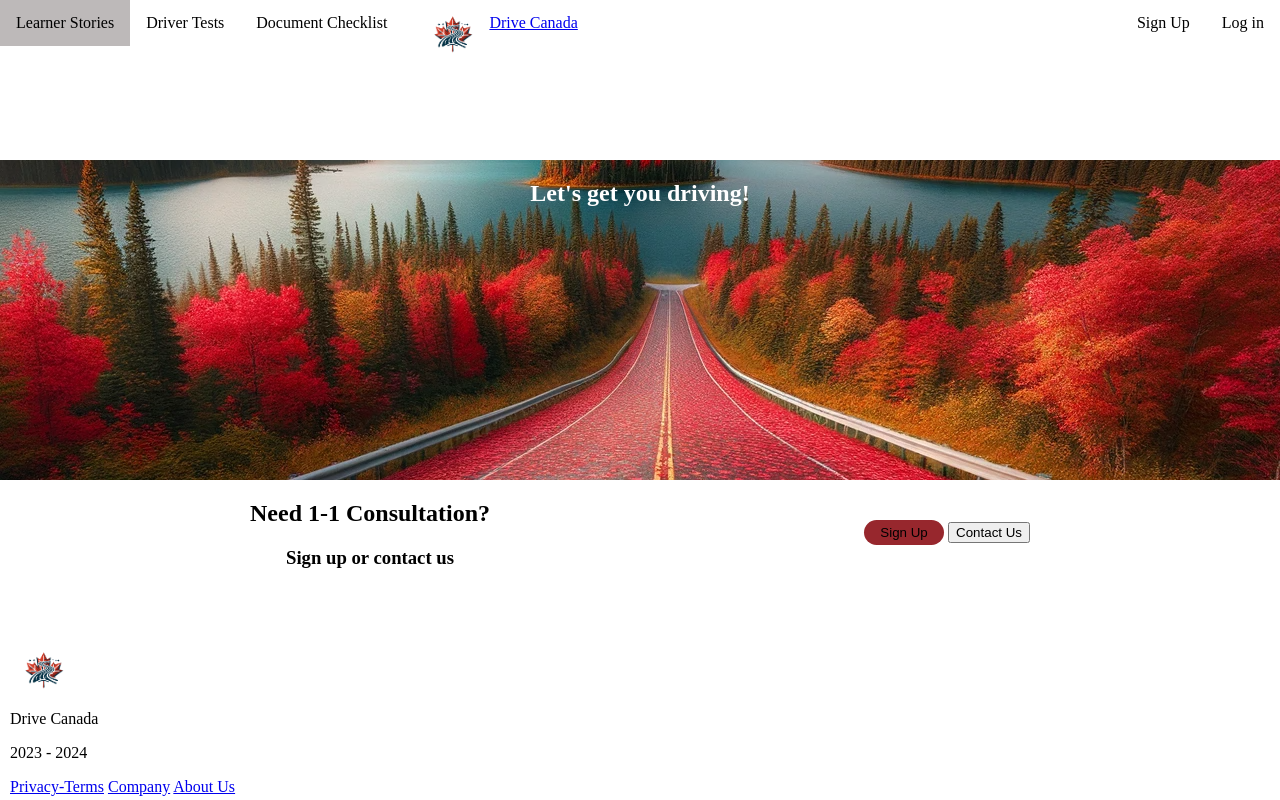
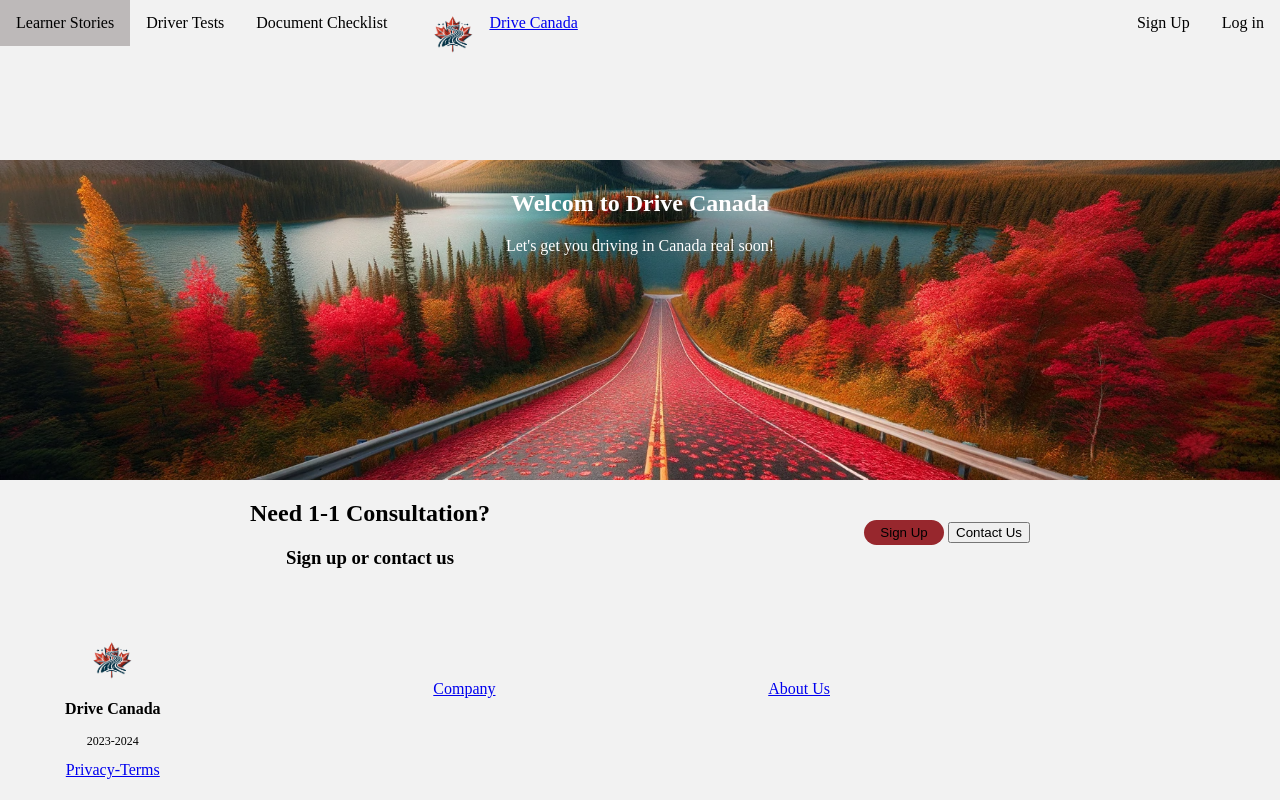
Before and after one commit to Sriva29/DriveCanada, a PHP site: the page made by new home.html in a window 1280 px wide. Run offline with PHP 8.4, Linux system fonts and the light colour scheme.

Commit message:
modify home footer

```diff
--- a/css/home-grid.css
+++ b/css/home-grid.css
@@ -1,6 +1,4 @@
-/* * {
-    box-sizing: border-box;
-} */
+
 body {
     margin: 0;
     padding: 0;
@@ -14,7 +12,7 @@ body {
 }
 .container {
     display: grid;
-    grid-template-rows: 20% 40% 20% 20%;
+    grid-template-rows: 20% 40% 20% 18%;
     grid-template-areas:
         "topnav"
         "main"
@@ -34,13 +32,11 @@ body {
 .main {
     grid-area: main;
     text-align: center;
-    max-width: 100%;
 
 }
 
 .contact {
     grid-area: contact;
-    max-width: 100%;
 }
 
 .footer {
@@ -83,9 +79,12 @@ body {
 
 .main {
     background-image: url(../assets/images/main_bg_v1.png);
-    background-size: right bottom, left top;
-    background-repeat: no-repeat, repeat;
-    background-position: center;
+    /* background-size: right bottom, left top; */
+    background-size: cover; /* Make the background image cover the entire 'main' element */
+    background-repeat: no-repeat; /* Prevent image repetition */
+    background-position: center; /* Center the background image */
+    text-align: center;
+    padding: 10px;
     color: #fff;
 
 }
@@ -104,9 +103,6 @@ body {
     padding-top: 40px;
 }
 
-.footer {
-    padding: 10px;
-}
 #SB{
     border-radius: 20px;
     background: #97272D;
@@ -114,3 +110,26 @@ body {
     width: 80px;
     height: 25px;
 }
+.footer{
+    display: flex;
+    padding:0 50px;
+    justify-content: space-between;
+    margin-right: 400px;
+    margin-left: 15px;
+    text-align: center;
+}
+
+.footer2{
+    padding-top: 40px;
+    float:center;
+}
+.footer3{
+    padding-top: 40px;
+    float:right;
+}
+#p1{
+    font-weight: bold;
+}
+#p2{
+    font-size: 12px;
+}
--- a/css/main.css
+++ b/css/main.css
@@ -61,14 +61,14 @@ background: #97272D;
     background: #94A0A2;
 }
 
-#background {
+/* #background {
     background-image: url(assets/images/main_bg_v1.png);
     background-position: right bottom, left top;
     background-repeat: no-repeat, repeat;
     padding: 15px;
-}
+} */
 
-nav {
+/* nav {
     display: flex;
 	flex-direction:row;
     justify-content: space-between;
@@ -122,4 +122,4 @@ li a:hover:not(.active) {
 }
 header{
     width : 100%
-}
+} */
--- a/new home.html
+++ b/new home.html
@@ -3,6 +3,7 @@
 <head>
     <meta charset="UTF-8">
     <meta name="viewport" content="width=device-width, initial-scale=1.0">
+    <link rel="stylesheet" type="text/css" href="css/main.css">
     <link rel="stylesheet" type="text/css" href="css/home-grid.css">
     <title>Home - Learn to Drive in Canada</title>
 </head>
@@ -25,7 +26,8 @@
                 </div>
 
         <div class="main">
-            <h2>Let's get you driving!</h2>
+            <h2> Welcom to Drive Canada</h2>
+            <p>Let's get you driving in Canada real soon!</p>
         </div>
 
 
@@ -47,12 +49,18 @@
 
 
         <div class="footer">
+            <div class="footer1">
             <img width="70" src="assets/images/logo.png" alt="logo">
-        <p>Drive Canada</p>
-        <p>2023 - 2024</p>
-        <a href="404.html">Privacy-Terms</a>
-        <a href="404.html">Company</a>
-        <a href="404.html">About Us</a>
+            <p id="p1">Drive Canada</p>
+            <p id="p2">2023-2024</p>
+            <a href="404.html">Privacy-Terms</a>
+            </div>
+                    <div class="footer2">
+                        <a href="404.html">Company</a>
+                    </div>
+                    <div class="footer3">
+                        <a href="404.html">About Us</a>
+                    </div>
         </div>
 
 
```
